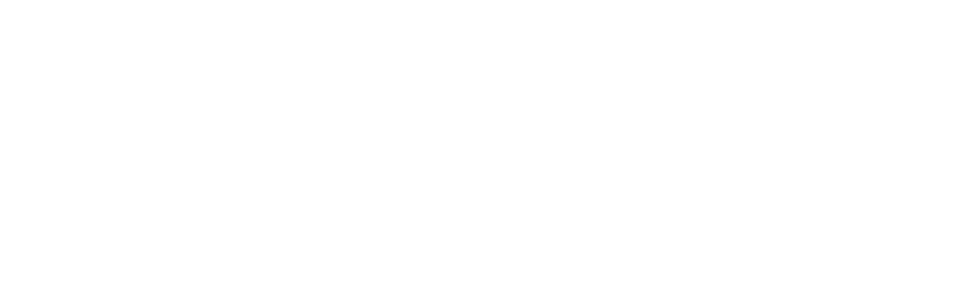
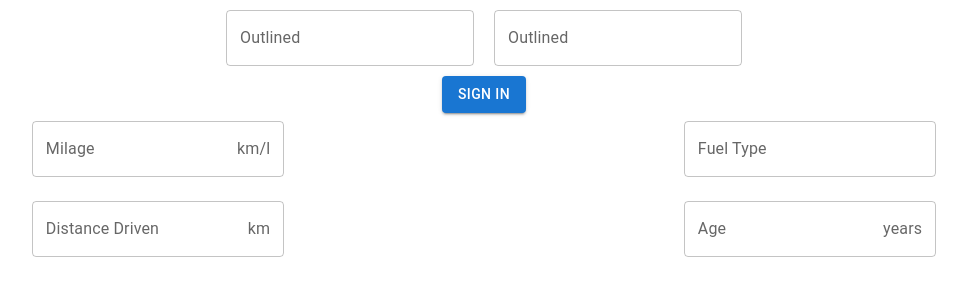
Before and after one commit to Pratz03/Rental-Website-Frontend, a React (Create React App) app: page / in a window 1280 px wide. Shown: the top 300 px of the page, without its empty margins (156-1123 px from the left). Built offline with nearby package versions, Linux system fonts and the light colour scheme.

Commit message:
Tested jwt auth and add product meta

```diff
--- a/src/App.tsx
+++ b/src/App.tsx
@@ -1,9 +1,17 @@
-import React, { Fragment } from 'react';
+import React from 'react';
 import './App.css';
+import LoginComponent from './components/LoginComponent';
+import { Route, Routes } from 'react-router';
+import Home from './components/Home';
 
 function App() {
   return (
-    <Fragment></Fragment>
+    <div className="App" style={{ display: "block" }}>
+      <Routes>
+        <Route path="/" element={<LoginComponent />} />
+        <Route path="home" element={<Home />} />
+      </Routes>
+    </div>
   );
 }
 
--- /dev/null
+++ b/src/components/Home.tsx
@@ -0,0 +1,28 @@
+import { Button } from '@mui/material'
+import axios from 'axios';
+import React from 'react'
+
+function Home() {
+  const handleLogin = () => {
+    axios
+      .get("http://localhost:5000/test",{
+        headers: {
+          Authorization: 'Bearer ' + localStorage.getItem("accessToken")
+        }
+      })
+      .then((res) => {
+        console.log(res.data);
+      })
+      .catch((err) => console.log(err.message));
+  };
+
+  return (
+    <div>
+      <Button variant="contained" onClick={(e) => handleLogin()}>
+        Test Api
+      </Button>
+    </div>
+  )
+}
+
+export default Home
--- /dev/null
+++ b/src/components/LoginComponent.tsx
@@ -0,0 +1,88 @@
+import { Button, Grid2, InputAdornment, TextField } from "@mui/material";
+import axios from "axios";
+import React, { useState } from "react";
+import { useNavigate } from "react-router";
+import _ from "lodash";
+import { productMeta } from "../helpers/product";
+import { ProductMeta } from "../helpers/config";
+
+const LoginComponent = () => {
+  const [userName, setUserName] = useState("");
+  const [password, setPassword] = useState("");
+
+  const navigate = useNavigate();
+
+  const handleLogin = () => {
+    axios
+      .post("http://localhost:5000/auth/login", {
+        client_username: userName,
+        client_password: password,
+      })
+      .then((res) => {
+        console.log(res.data);
+        localStorage.setItem("accessToken", res.data.accessToken);
+      })
+      .catch((err) => console.log(err.message));
+    navigate("/home");
+  };
+
+  const inputData = () => {
+    _.map(productMeta, (object: ProductMeta) => {
+      console.log(object.key);
+    });
+  };
+
+  inputData();
+
+  return (
+    <div>
+      <TextField
+        id="outlined-basic"
+        label="Outlined"
+        variant="outlined"
+        value={userName}
+        onChange={(e: React.ChangeEvent<HTMLInputElement>) => {
+          setUserName(e.target.value);
+        }}
+        style={{ margin: "10px" }}
+      />
+      <TextField
+        id="outlined-basic1"
+        label="Outlined"
+        variant="outlined"
+        type="password"
+        value={password}
+        onChange={(e: React.ChangeEvent<HTMLInputElement>) => {
+          setPassword(e.target.value);
+        }}
+        style={{ margin: "10px" }}
+      />
+      <br />
+      <Button variant="contained" onClick={(e) => handleLogin()}>
+        Sign in
+      </Button>
+      <div>
+        <Grid2 container rowSpacing={1} columnSpacing={{ xs: 1, sm: 2, md: 3 }}>
+          {productMeta.map((field, index) => (
+            <Grid2 size={6}>
+              <TextField
+                label={field.label}
+                id="outlined-start-adornment"
+                sx={{ m: 1, width: "25ch" }}
+                slotProps={{
+                  input: {
+                    endAdornment: (
+                      <InputAdornment position="end">{field.metric}</InputAdornment>
+                    ),
+                  },
+                }}
+              />
+            </Grid2>
+          ))}
+        </Grid2>
+      </div>
+    </div>
+  );
+};
+
+export default LoginComponent;
--- /dev/null
+++ b/src/helpers/config.tsx
@@ -0,0 +1,5 @@
+export interface ProductMeta {
+    key: string;
+    label: string;
+    metric: string;
+}
--- /dev/null
+++ b/src/helpers/product.tsx
@@ -0,0 +1,24 @@
+import { ProductMeta } from "./config";
+
+export const productMeta: ProductMeta[] = [
+  {
+    key: "milage",
+    label: "Milage",
+    metric: "km/l",
+  },
+  {
+    key: "fuel_type",
+    label: "Fuel Type",
+    metric: "",
+  },
+  {
+    key: "distance_driven",
+    label: "Distance Driven",
+    metric: "km",
+  },
+  {
+    key: "age",
+    label: "Age",
+    metric: "years",
+  },
+];
--- a/src/index.tsx
+++ b/src/index.tsx
@@ -1,15 +1,18 @@
-import React from 'react';
-import ReactDOM from 'react-dom/client';
-import './index.css';
-import App from './App';
+import React from "react";
+import ReactDOM from "react-dom/client";
+import "./index.css";
+import App from "./App";
+import { BrowserRouter } from "react-router";
 // import reportWebVitals from './reportWebVitals';
 
 const root = ReactDOM.createRoot(
-  document.getElementById('root') as HTMLElement
+  document.getElementById("root") as HTMLElement
 );
 root.render(
   <React.StrictMode>
-    <App />
+    <BrowserRouter>
+      <App />
+    </BrowserRouter>
   </React.StrictMode>
 );
 
```
Also changed, not shown: package.json (+11 -0 lines), src/components/AddProductComponent.tsx (added, +19 -0 lines), src/components/createClient.tsx (deleted), 1 other file (tests, documents, lock files or other folders).
